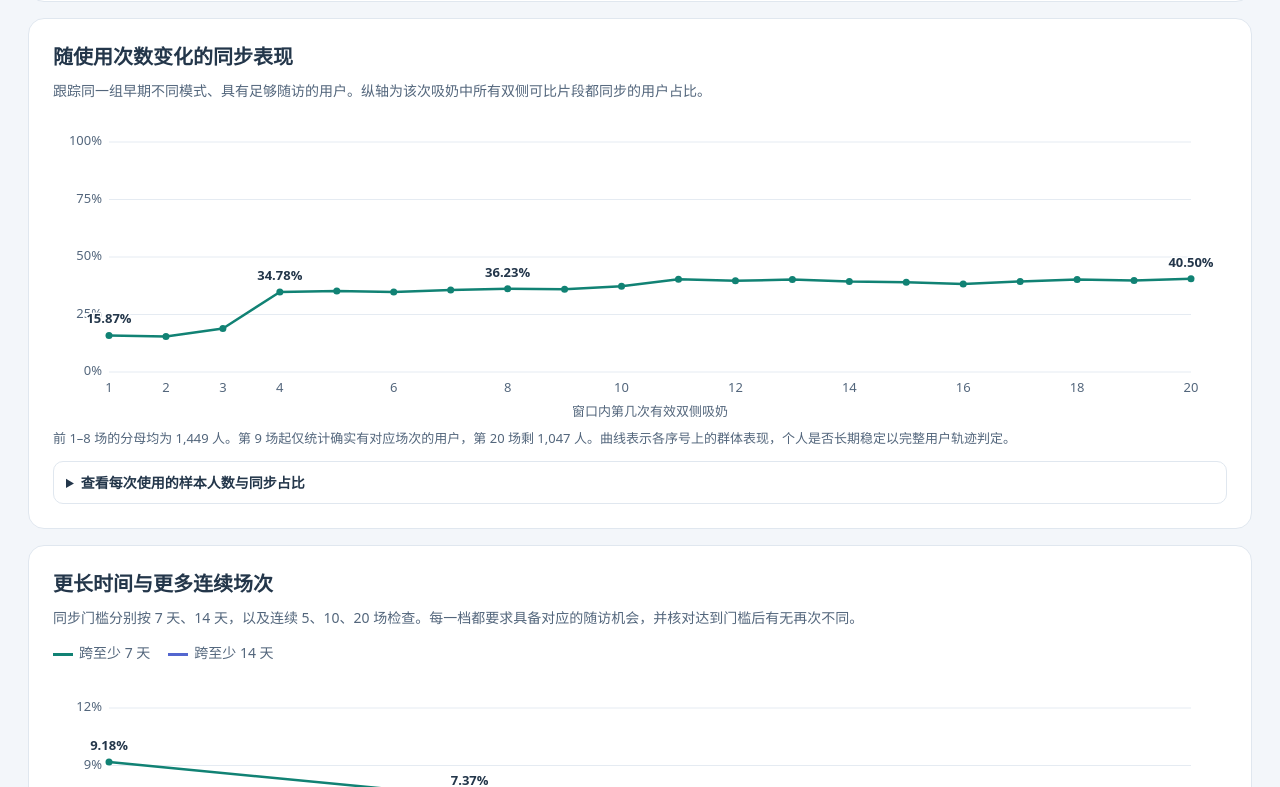
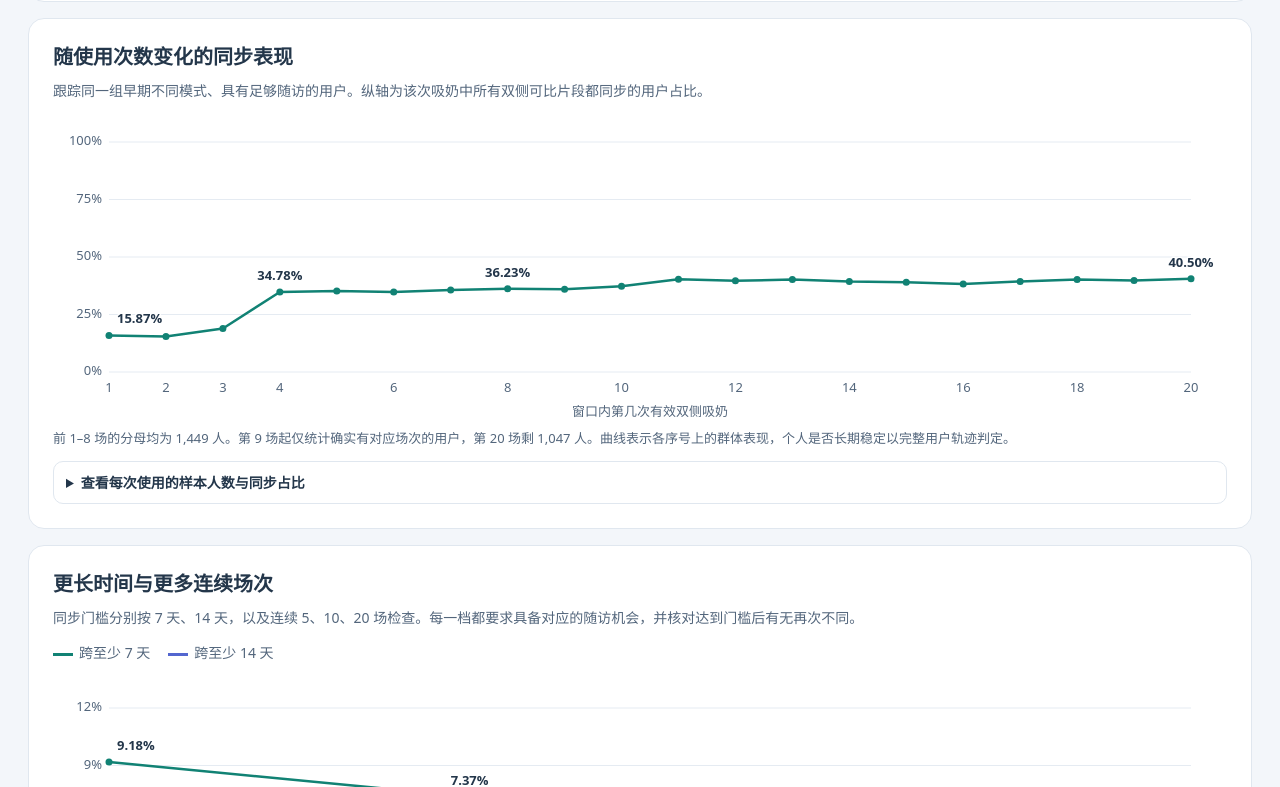
Before and after one commit to lyqssx/data_analyses, a plain HTML site: page reports/20261127/left-right-mode-habits.html in a window 1280 px wide. Shown: the part 913-1700 px from the top of the page. Drawn offline with Linux system fonts and the light colour scheme.

Commit message:
Keep first curve value clear of the y-axis ticks

```diff
--- a/reports/20261127/left-right-mode-habits.html
+++ b/reports/20261127/left-right-mode-habits.html
@@ -95,12 +95,12 @@ function renderChart(svg,width,series,maxY,xLabel){
  for(const tick of ticks)addSvg(svg,'text',{x:xFor(tick),y:bottom+20,'text-anchor':'middle',class:'chart-axis'},String(tick));
  series.forEach((line,lineIndex)=>{
   addSvg(svg,'polyline',{points:line.values.map(p=>`${xFor(p.x)},${yFor(p.y)}`).join(' '),fill:'none',stroke:line.color,'stroke-width':2.5,'stroke-linejoin':'round','stroke-linecap':'round'});
-  line.values.forEach(point=>{
+  line.values.forEach((point,pointIndex)=>{
    const x=xFor(point.x),y=yFor(point.y);
    const circle=addSvg(svg,'circle',{cx:x,cy:y,r:3.5,fill:line.color});
    addSvg(circle,'title',{},`${line.name} · 第${point.x}场 · ${point.y.toFixed(2)}% · ${point.n}/${point.den}人`);
    if(line.values.length<=5||point.x===1||point.x===4||point.x===8||point.x===20){
-    addSvg(svg,'text',{x,y:y-12,'text-anchor':'middle',class:'chart-value'},`${point.y.toFixed(2)}%`);
+    addSvg(svg,'text',{x:pointIndex===0?x+8:x,y:y-12,'text-anchor':pointIndex===0?'start':'middle',class:'chart-value'},`${point.y.toFixed(2)}%`);
    }
   });
  });
```
